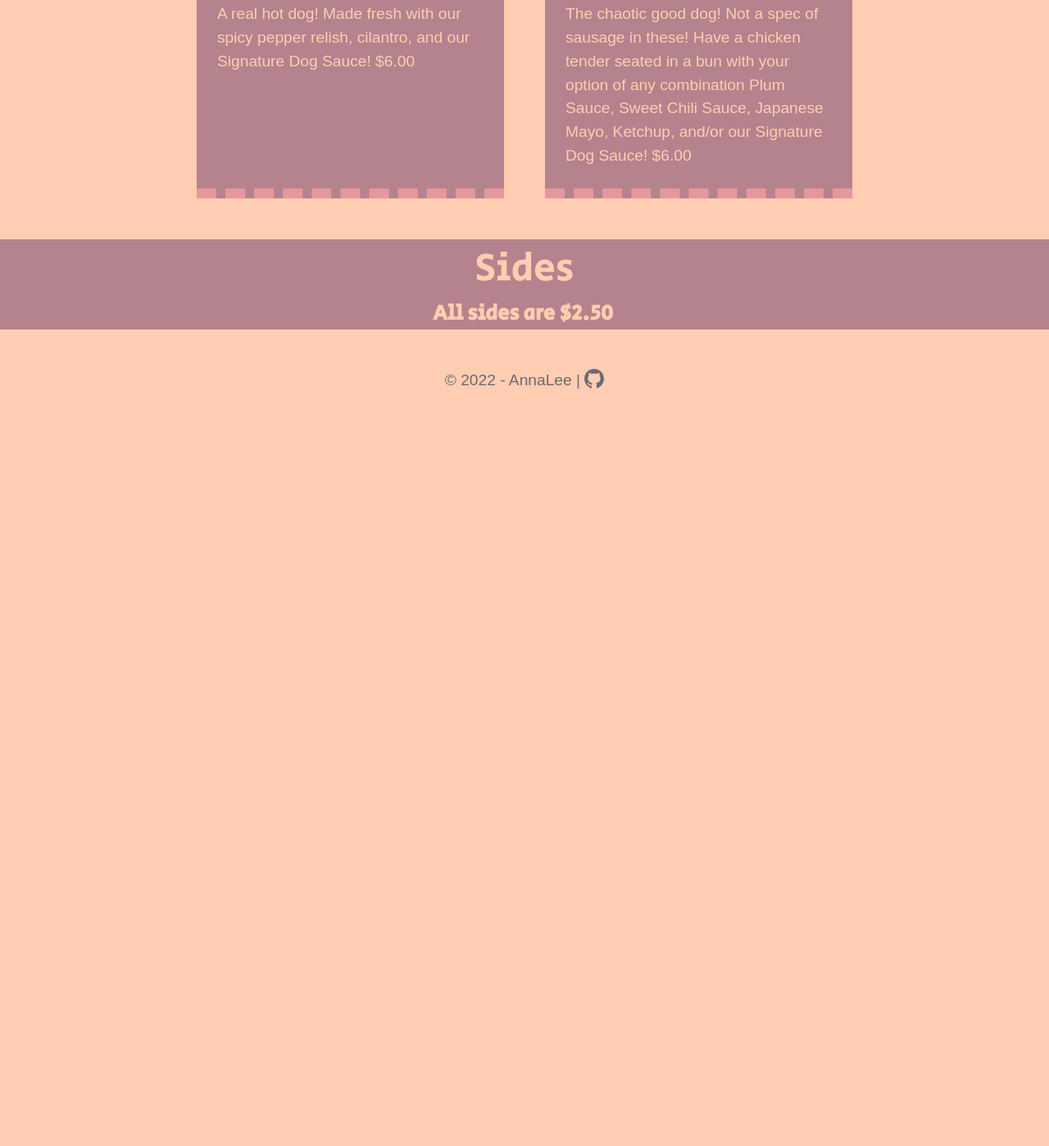
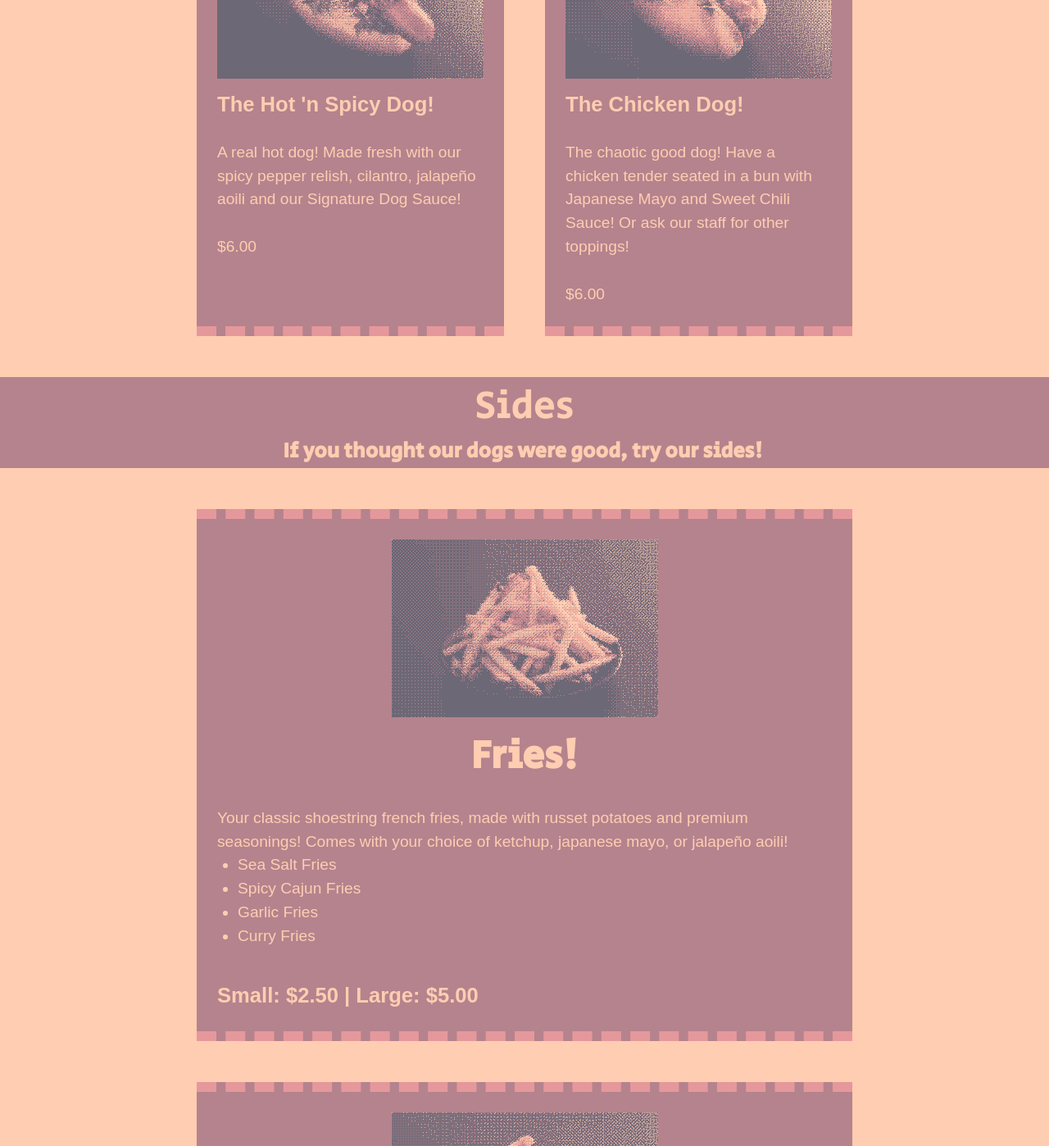
Before and after one commit to PuppyGirlBelly/odin_restauraunt, a website built with webpack: page src/index.html in a window 1280 px wide. Shown: the part 1402-2800 px from the top of the page at 82% size. Before the commit the page ends 1897 px from the top, so only its background shows below. Built offline with nearby package versions, Linux system fonts and the light colour scheme; a web font is replaced by a local one.

Commit message:
Add createList function, and finish menu page

```diff
--- a/src/scss/common.scss
+++ b/src/scss/common.scss
@@ -71,7 +71,7 @@ body {
 
 .title {
   font-family: 'Secular One', sans-serif;
-  font-size: clamp(2.5rem, 6vw, 3.5rem);
+  font-size: clamp(3rem, 10vw, 5rem);
   text-align: center;
   text-rendering: optimizeLegibility;
 }
--- a/src/scss/pages/menu.scss
+++ b/src/scss/pages/menu.scss
@@ -1,12 +1,5 @@
 @use '../common';
 @use '../palette';
-
-.menu-cards {
-  @extend .width-800px;
-  display: grid;
-  grid-template-columns: repeat(2, 1fr);
-  gap: 50px;
-  margin-top: 25px;
 
 .card {
   @extend .light-on-dark;
@@ -29,8 +22,41 @@
     margin-top: 12px;
   }
 }
+
+.title {
+  text-decoration: underline dashed palette.$c4;
 }
 
-.sides {
+.header {
+  @extend .big-text;
+  @extend .light-on-dark;
+  text-align: center;
+  margin-top: 50px;
+  margin-bottom: 50px;
+}
+
+.dog-cards {
+  @extend .width-800px;
+  display: grid;
+  grid-template-columns: repeat(2, 1fr);
+  gap: 50px;
+  margin-top: 25px;
+}
+
+.sides-cards, .drink-cards {
+  @extend .width-800px;
+
+  .card {
     margin-top: 50px;
   }
+
+  .card-title {
+    @extend .big-text;
+    text-align: center;
+  }
+
+  .list-item {
+    list-style-type: disc;
+    margin-left: 25px;
+  }
+}
--- a/src/ts/common.ts
+++ b/src/ts/common.ts
@@ -85,6 +85,36 @@ export function createTableRow(cells: string[]): HTMLElement {
 }
 
 /**
+ * createList
+ * creates an ordered or unordered list consisting of a list of strings or
+ * HTMLElements.
+ *
+ * @param ordered - true if ordered list, false for unordered list
+ * @param items - string of text or html elements in list
+ * @param classes - classes for outer list element
+ */
+export function createList(
+  ordered: boolean,
+  items: string[] | HTMLElement[],
+  classes?: string[]
+): HTMLElement {
+  const list = ordered
+    ? createElement('ol', classes)
+    : createElement('ul', classes);
+
+  items.forEach((element) => {
+    if (typeof element === 'string') {
+      const e = createElement('li', ['list-item'], element);
+      list.append(e);
+    } else {
+      list.append(element);
+    }
+  });
+
+  return list;
+}
+
+/**
  * createCard
  * Returns an html 'card' element featuring an img, title, and description
  *
@@ -92,10 +122,21 @@ export function createTableRow(cells: string[]): HTMLElement {
  * @param title - string containing the title for the card
  * @param desc - string containing the description for the card
  */
-export function createCard(img: string, title: string, desc: string): HTMLElement {
+export function createCard(
+  img: string,
+  title: string,
+  desc: string | HTMLElement
+): HTMLElement {
   const card = createElement('div', ['card']);
   const cardTitle = createElement('p', ['card-title'], title);
-  const cardDesc = createElement('p', ['card-desc'], desc);
+  let cardDesc: HTMLElement;
+
+  if (typeof desc === 'string') {
+    cardDesc = createElement('div', ['card-desc'], desc);
+  } else {
+    cardDesc = createElement('div', ['card-desc']);
+    cardDesc.appendChild(desc);
+  }
 
   const image = new Image();
   image.classList.add('card-img');
--- a/src/ts/pages/menu.ts
+++ b/src/ts/pages/menu.ts
@@ -1,21 +1,75 @@
 import '/src/scss/pages/menu.scss';
-import { createCard, createElement } from '../common';
+import { createCard, createElement, createList } from '../common';
 import plainDog from '/src/img/dog_plain.png';
 import chiliDog from '/src/img/dog_chiliCheese.png';
 import spicyDog from '/src/img/dog_hotNSpicy.png';
 import chickDog from '/src/img/dog_chicken.png';
+import friesSide from '/src/img/side_fries.png';
+import poutiSide from '/src/img/side_poutine.png';
+import chipsSide from '/src/img/side_chips.png';
+import popImg from '/src/img/drink_coke.png';
+
+function menuTitle() {
+  const title = createElement('h2', ['title'], 'MENU');
+
+  return title;
+}
 
 function dogsHeader() {
-  const header = createElement('h2', ['title'], 'MENU');
-  const subheader = createElement(
-    'h3',
-    ['big-text', 'light-on-dark'],
-    'Fat Dogs'
-  );
+  const header = createElement('h3', ['header'], 'Fat Dogs');
   const description = createElement(
     'p',
     ['medium-text'],
     'All of our foot-long all-beef hot dogs come from local sources!'
+  );
+
+  header.appendChild(description);
+
+  return header;
+}
+
+function dogs() {
+  const dogs = createElement('div', ['dog-cards']);
+  const card1 = createCard(
+    plainDog,
+    'Plain+ Dog!',
+    "A plain dog! But not just a plain dog! We will add any toppings you \
+    want, just ask one of our staff for a list and we'll build it to your \
+    liking! Or keep it plain! \n\n $4.00"
+  );
+  const card2 = createCard(
+    chiliDog,
+    'Chili Cheese Dog!',
+    'A classic Chili Cheese Dog! Gots the chili on it, and the cheese, some \
+    grilled onions, and an all-beef dog sitting on a bed of our Signature Dog \
+    Sauce! \n\n $8.00'
+  );
+  const card3 = createCard(
+    spicyDog,
+    "The Hot 'n Spicy Dog!",
+    'A real hot dog! Made fresh with our spicy pepper relish, cilantro, \
+    jalapeño aoili and our Signature Dog Sauce! \n\n $6.00'
+  );
+  const card4 = createCard(
+    chickDog,
+    'The Chicken Dog!',
+    'The chaotic good dog! Have a chicken tender seated in a bun with \
+    Japanese Mayo and Sweet Chili Sauce! Or ask our staff for other toppings! \
+    \n\n $6.00'
+  );
+
+  dogs.append(card1, card2, card3, card4);
+
+  return dogs;
+}
+
+function sideHeader(): HTMLElement {
+  const header = createElement('div', ['header']);
+  const subheader = createElement('h3', ['big-text', 'light-on-dark'], 'Sides');
+  const description = createElement(
+    'p',
+    ['medium-text'],
+    'If you thought our dogs were good, try our sides!'
   );
 
   header.appendChild(subheader);
@@ -24,42 +78,101 @@ function dogsHeader() {
   return header;
 }
 
-function dogs() {
-  const dogs = createElement('div', ['menu-cards']);
-  const card1 = createCard(
-    plainDog,
-    'Plain+ Dog!',
-    "A plain dog! But not just a plain dog! We will add any toppings you want, just ask one of our staff for a list and we'll build it to your liking! Or keep it plain! $4.00"
+function fries() {
+  const friesDesc = createElement(
+    'div',
+    undefined,
+    'Your classic shoestring french fries, made with russet potatoes and \
+    premium seasonings! Comes with your choice of ketchup, japanese mayo, or \
+    jalapeño aoili!\n'
   );
-  const card2 = createCard(
-    chiliDog,
-    'Chili Cheese Dog!',
-    'A classic Chili Cheese Dog! Gots the chili on it, and the cheese, some grilled onions, and an all-beef dog sitting on a bed of our Signature Dog Sauce! $8.00'
-  );
-  const card3 = createCard(
-    spicyDog,
-    "The Hot 'n Spicy Dog!",
-    'A real hot dog! Made fresh with our spicy pepper relish, cilantro, and our Signature Dog Sauce! $6.00'
-  );
-  const card4 = createCard(
-    chickDog,
-    'The Chicken Dog!',
-    'The chaotic good dog! Not a spec of sausage in these! Have a chicken tender seated in a bun with your option of any combination Plum Sauce, Sweet Chili Sauce, Japanese Mayo, Ketchup, and/or our Signature Dog Sauce! $6.00'
+  const friesList = createList(false, [
+    'Sea Salt Fries',
+    'Spicy Cajun Fries',
+    'Garlic Fries',
+    'Curry Fries',
+  ]);
+  const friesPrice = createElement(
+    'p',
+    ['medium-text'],
+    '\nSmall: $2.50 | Large: $5.00'
   );
 
-  dogs.append(card1, card2, card3, card4);
+  friesDesc.append(friesList, friesPrice);
 
-  return dogs;
+  const fries = createCard(friesSide, 'Fries!', friesDesc);
+
+  return fries;
 }
 
-function sides(): HTMLElement {
-  const header = createElement('div', ['sides', 'title']);
-  const subheader = createElement('h3', ['big-text', 'light-on-dark'], 'Sides');
-  const description = createElement(
+function poutine() {
+  const poutineDesc = createElement(
+    'div',
+    undefined,
+    'Our favorite poutine, made with russet potatoes, sausage gravy, and \
+    topped with our meanest spices! Go ahead, treat yourself!\n\n'
+  );
+  const poutineList = createList(false, [
+    'Classic Poutine',
+    'Pulled Pork Poutine',
+    'Japanese Curry Poutine',
+    'Vegan Poutine (No curds, vegan gravy, and all the best veggies!)',
+  ]);
+  const poutinePrice = createElement(
     'p',
     ['medium-text'],
-    'All sides are $2.50'
+    '\nSmall: $4.00 | Large: $7.00'
   );
+
+  poutineDesc.append(poutineList, poutinePrice);
+
+  const poutine = createCard(poutiSide, 'Poutine!', poutineDesc);
+
+  return poutine;
+}
+
+function chips() {
+  const chipsDesc = createElement(
+    'div',
+    undefined,
+    'Your favorite classic snacks, what goes better with (or on top) of a good\
+    dog?\n\n'
+  );
+  const chipsList = createList(false, [
+    'Lays Original',
+    'Lays Barbeque',
+    'Lays Salt and Vinegar',
+    'Ruffles All Dressed',
+    'Doritos Nacho Cheese',
+    'Doritos Cool Ranch',
+  ]);
+  const chipsPrice = createElement('p', ['medium-text'], '\n$2.00');
+
+  chipsDesc.append(chipsList, chipsPrice);
+
+  const chips = createCard(chipsSide, 'Chips!', chipsDesc);
+
+  return chips;
+}
+
+function sides() {
+  const sides = createElement('div', ['sides-cards']);
+
+  sides.append(fries());
+  sides.append(poutine());
+  sides.append(chips());
+
+  return sides;
+}
+
+function drinkHeader(): HTMLElement {
+  const header = createElement('div', ['header']);
+  const subheader = createElement(
+    'h3',
+    ['big-text', 'light-on-dark'],
+    'Drinks'
+  );
+  const description = createElement('p', ['medium-text'], '');
 
   header.appendChild(subheader);
   subheader.appendChild(description);
@@ -67,12 +180,54 @@ function sides(): HTMLElement {
   return header;
 }
 
+function pops(): HTMLElement {
+  const popDesc = createElement('div', undefined, '');
+  const popList = createList(false, [
+    'Coca-Cola',
+    'Diet Coke',
+    "Barq's RootBeer",
+    'Sprite',
+    'Orange Crush',
+  ]);
+  const popPrice = createElement('p', ['medium-text'], '\n$2.00');
+
+  popDesc.append(popList, popPrice);
+
+  const pop = createCard(popImg, 'Cans of Pop!', popDesc);
+
+  return pop;
+}
+
+function beer(): HTMLElement {
+  const beer = createCard(
+    '',
+    'Craft Beer!',
+    'Our craft beer rotates out on a\
+    monthly basis. Please ask our staff about our latest offering!\n\n$8.00'
+  );
+
+  return beer;
+}
+
+function drinks() {
+  const drinks = createElement('div', ['drink-cards']);
+
+  drinks.appendChild(pops());
+  drinks.appendChild(beer());
+
+  return drinks;
+}
+
 export default function menu(): HTMLElement {
   const menu = createElement('div');
 
+  menu.appendChild(menuTitle());
   menu.appendChild(dogsHeader());
   menu.appendChild(dogs());
+  menu.appendChild(sideHeader());
   menu.appendChild(sides());
+  menu.appendChild(drinkHeader());
+  menu.appendChild(drinks());
 
   return menu;
 }
```
Lines whose indentation alone changed are shown as unchanged.
